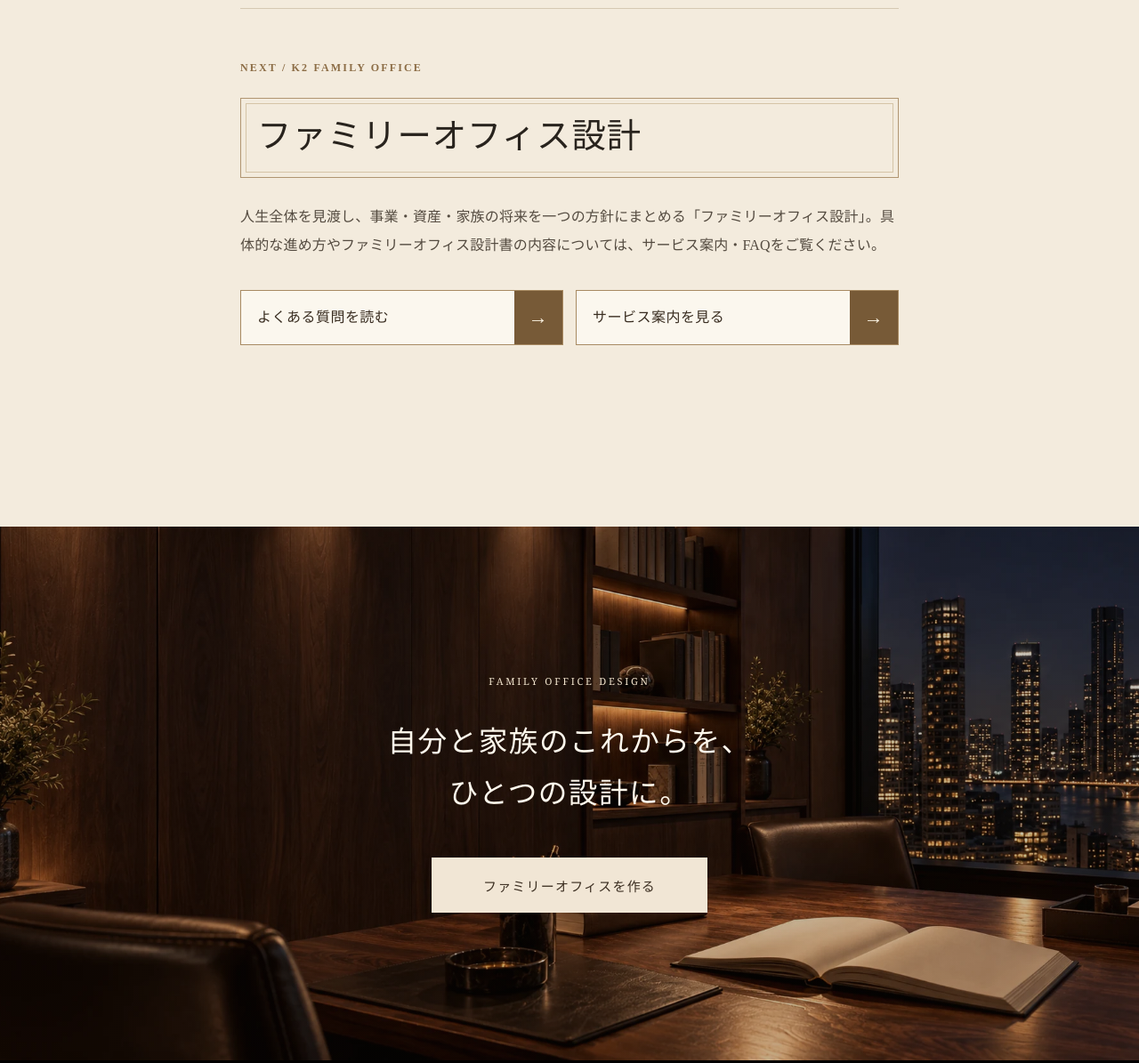
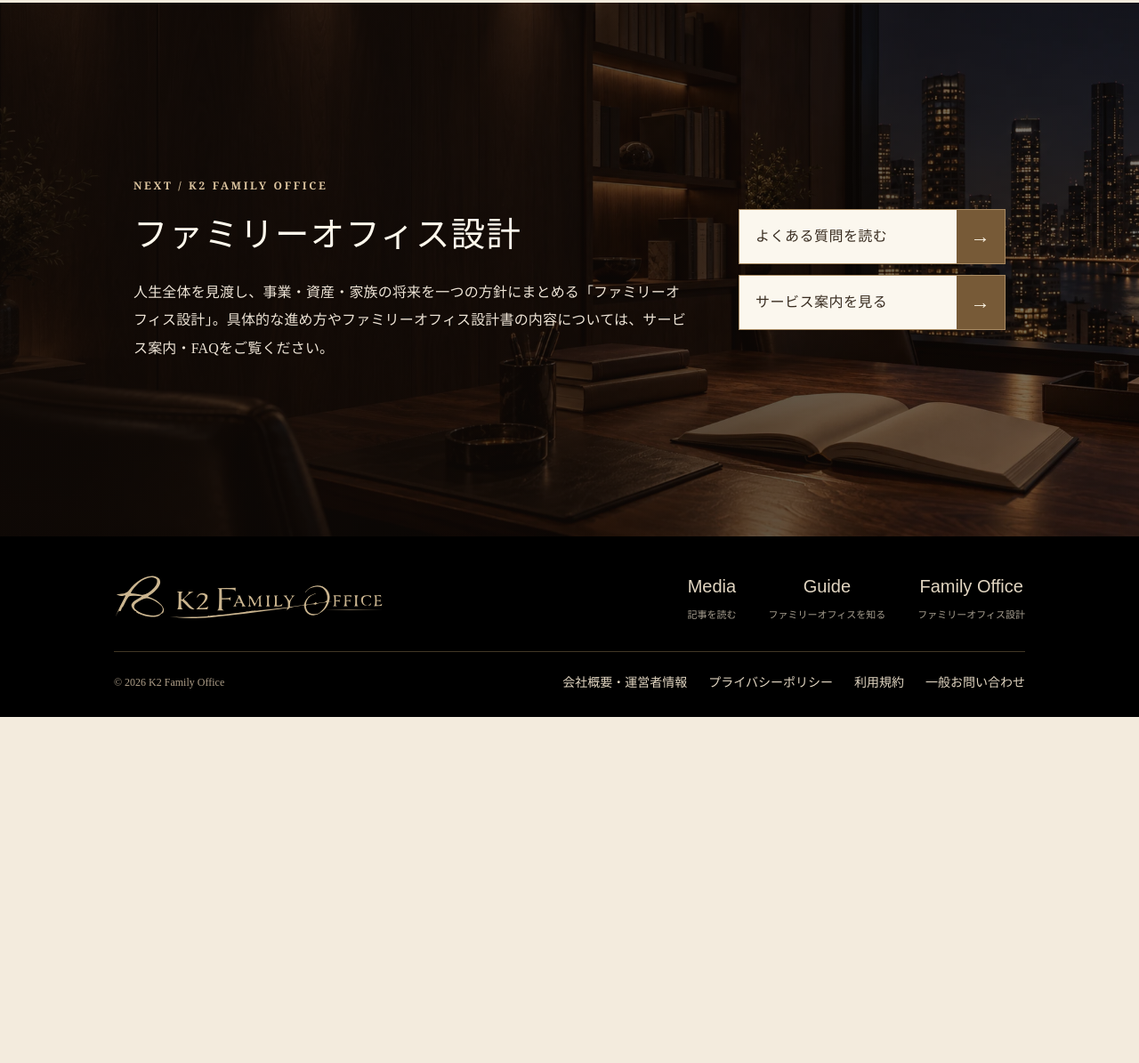
Before and after one commit to bangkokailab-glitch/k2-guide01-preview, a plain HTML site: page real-copy/guide03-full-ivory.html in a window 1280 px wide. Shown: the part 5531-6726 px from the top of the page at 89% size. After the commit the page ends 6337 px from the top, so only its background shows below. Drawn offline with Linux system fonts and the light colour scheme.

Commit message:
Merge photo NEXT into all-ivory Guide 3

```diff
--- a/real-copy/guide03-full-ivory.html
+++ b/real-copy/guide03-full-ivory.html
@@ -12,7 +12,7 @@
   <link rel="stylesheet" href="heading-variants.css?v=20261124-01">
   <link rel="stylesheet" href="selected-heading.css?v=20261124-04">
   <link rel="stylesheet" href="next-button-options.css?v=20261124-02">
-  <link rel="stylesheet" href="full-ivory.css?v=20261125-01">
+  <link rel="stylesheet" href="full-ivory.css?v=20261125-02">
   <link rel="stylesheet" href="guide03-choices.css?v=20261125-01">
   <style>
     /* Keep the selected Guide 01 design while allowing the original long titles to wrap. */
@@ -50,7 +50,7 @@
     }
   </style>
 </head>
-<body class="inverse-variant heading-preview heading-b heading-selected button-preview guide-long full-ivory">
+<body class="inverse-variant heading-preview heading-b heading-selected button-preview guide-long full-ivory photo-next">
   <div class="site">
     <header class="site-header">
       <div class="header-inner">
@@ -120,7 +120,11 @@
         <p>K2 Family Officeが行う「ファミリーオフィス設計」では、事業、資産、教育、生活などの問題を整理し、優先順位や実行のタイミングを含めた方針を「ファミリーオフィス設計書」にまとめます。</p>
         <p>世界を知ることは、海外へ出ることを意味しません。日本を選ぶことも、海外を選ぶことも、その両方を組み合わせることもできます。大切なのは、何が可能なのかを知り、自分と家族にとって望ましい未来を、適切なタイミングで自ら選べるようにすることです。</p>
       </section>
-      <section class="next-section" aria-labelledby="next-title">
+
+        </div>
+      </article>
+
+      <section class="next-section photo-next-section" aria-labelledby="next-title">
         <div class="next-inner">
           <p class="next-label">NEXT / K2 FAMILY OFFICE</p>
           <h2 id="next-title" aria-label="K2 Family Officeのファミリーオフィス設計">ファミリーオフィス設計</h2>
@@ -130,14 +134,6 @@
             <a class="next-button next-button-b" href="https://makiringgg.github.io/k2-family-office-preview/?v=11&amp;updated=20261115-7fd0b696#service" target="_blank" rel="noopener">サービス案内を見る <span class="button-arrow" aria-hidden="true">→</span></a>
           </div>
         </div>
-      </section>
-        </div>
-      </article>
-
-      <section class="service-section" aria-labelledby="service-title">
-        <p class="eyebrow">FAMILY OFFICE DESIGN</p>
-        <h2 class="service-title" id="service-title">自分と家族のこれからを、<br>ひとつの設計に。</h2>
-        <a class="service-cta" href="https://makiringgg.github.io/k2-family-office-preview/?v=11&amp;updated=20261115-7fd0b696" target="_blank" rel="noopener">ファミリーオフィスを作る</a>
       </section>
     </main>
 
```
